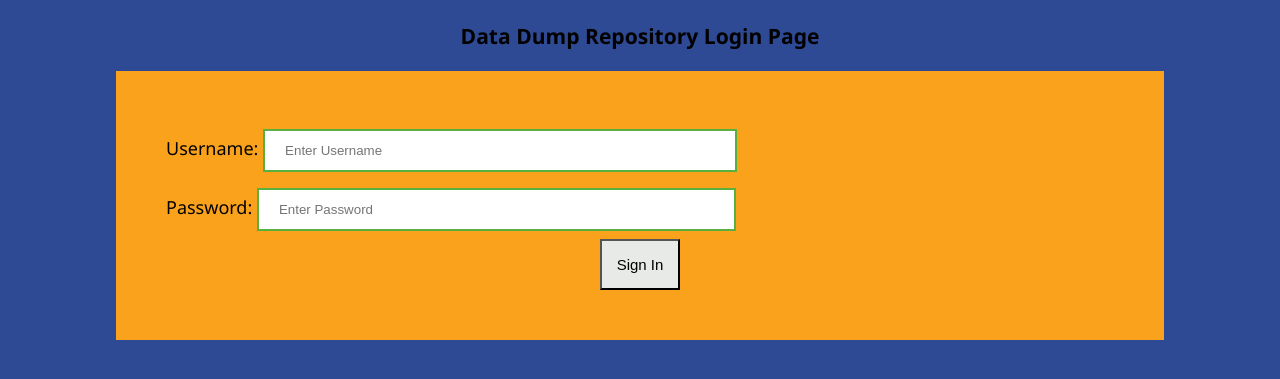
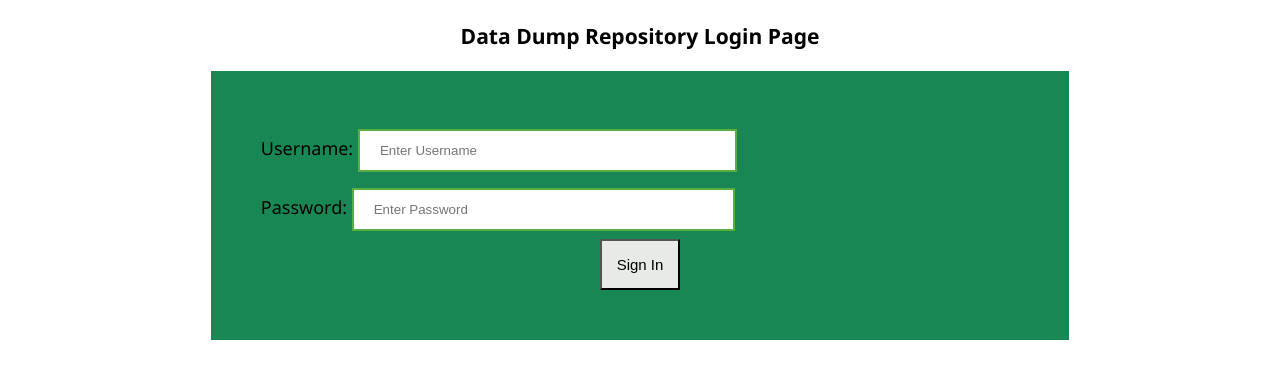
Before and after one commit to stephenfarmer33/CS3311, a Flask app: page /login in a window 1280 px wide. Shown: the top 379 px of the page. Run offline with Flask 2, Linux system fonts and the light colour scheme.

Commit message:
Update login.html

```diff
--- a/templates/login.html
+++ b/templates/login.html
@@ -9,7 +9,7 @@
   Body {
     font-family:'Segoe UI', Tahoma, Geneva, Verdana, sans-serif;
     font-size: large;
-    background-color: rgb(46, 74, 148)
+    background-color: rgb(255, 255, 255)
   }
   button {
     background-color: rgb(231,234,230);
@@ -34,8 +34,8 @@
     margin-left: auto;
     margin-right: auto;
     padding: 50px 50px;
-    width: 75%;
-    background-color: rgb(250,162,27);
+    width: 60%;
+    background-color: rgb(25,135,84);
 
   }
 </style>
```
